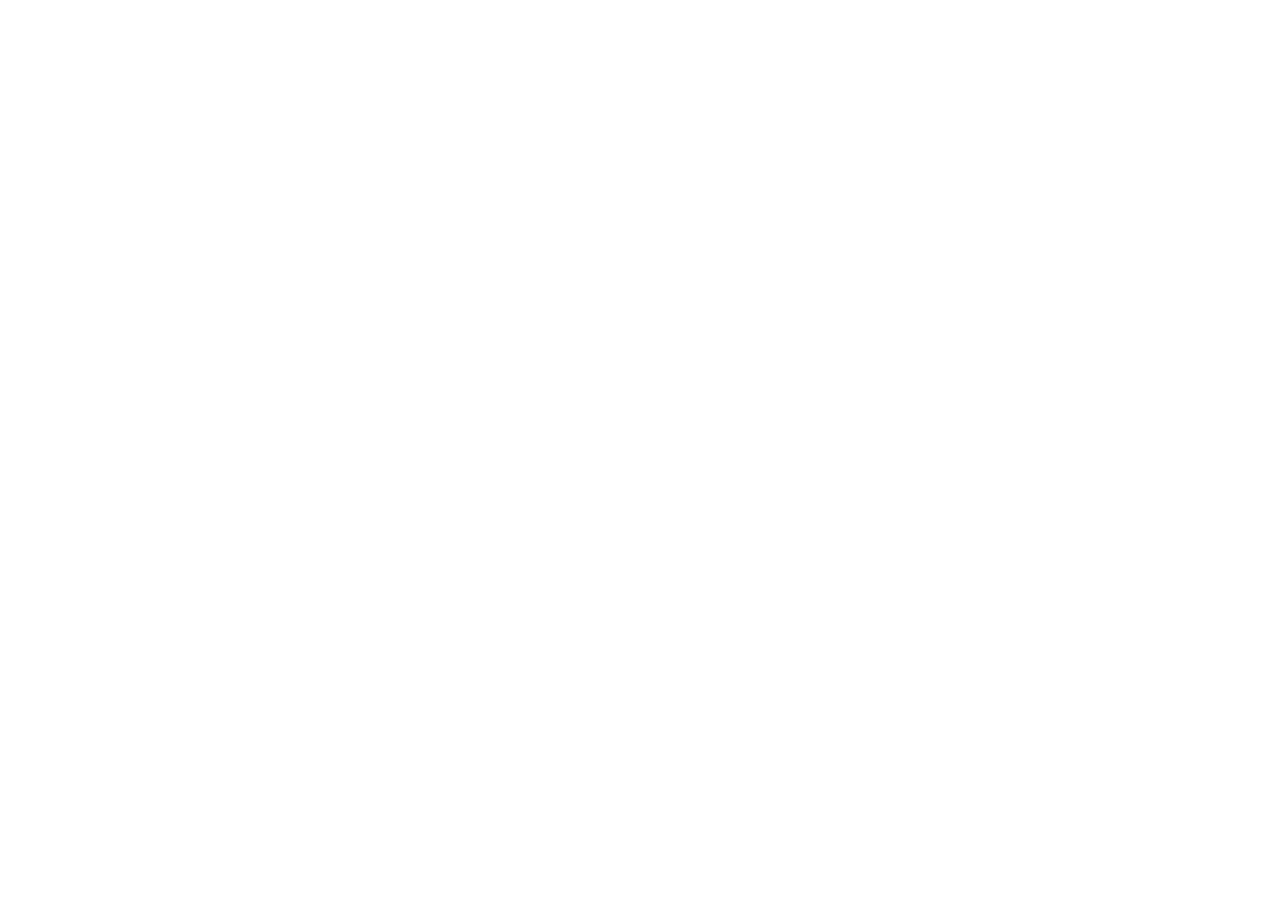
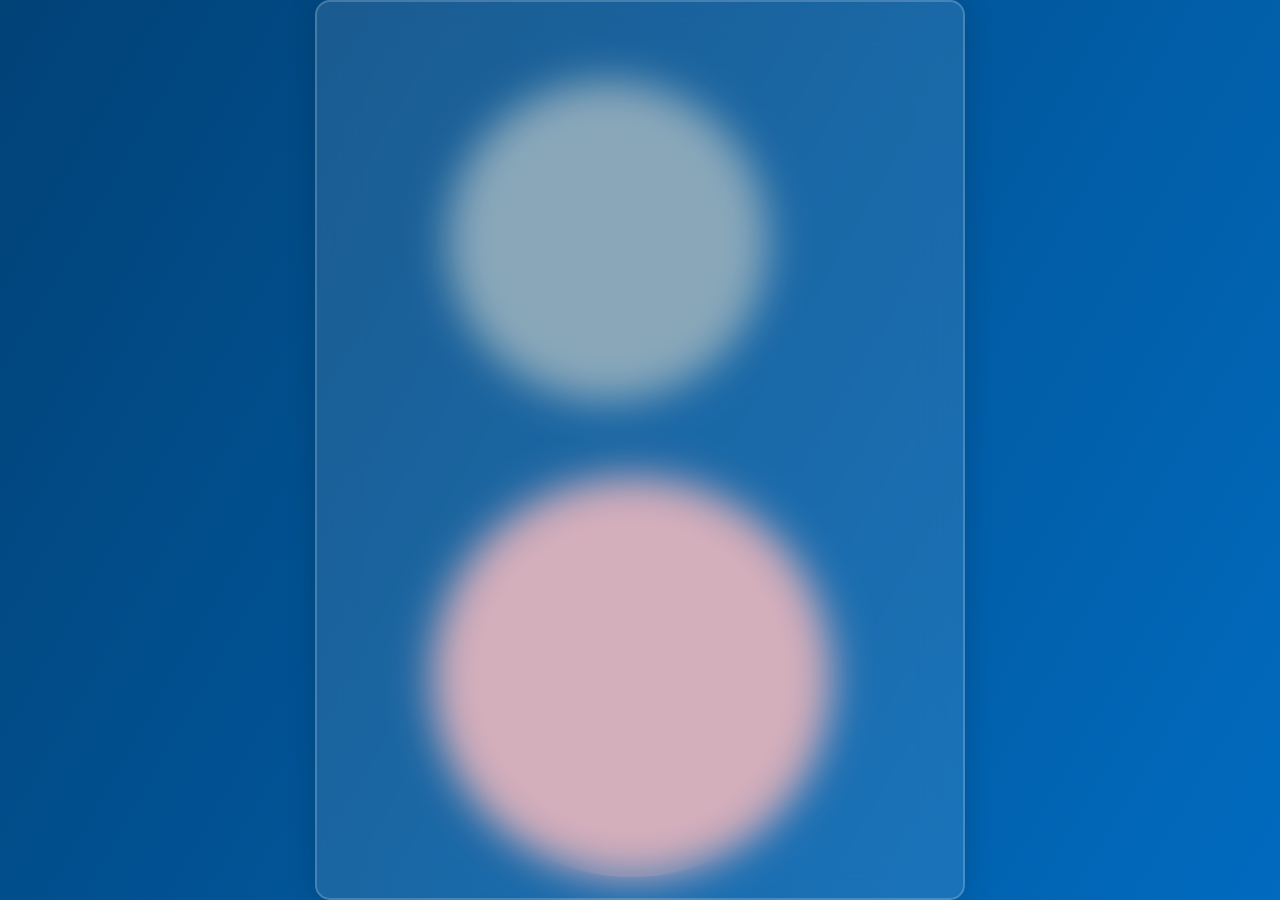
Before and after one commit to qUizo-Dev/Simple-Web-Calculator, a plain HTML site: page index.html in a window 1280 px wide. Before the commit the page ends 800 px from the top, so only its background shows below. Drawn offline with Linux system fonts and the light colour scheme.

Commit message:
Adds basic styling and layout
Initializes basic styling and layout for the page,
including background gradients, circular design elements,
and a central container for content. This establishes
the visual foundation for the application.

```diff
--- a/desing.css
+++ b/desing.css
@@ -0,0 +1,65 @@
+@import url('https://fonts.googleapis.com/css2?family=Poppins:ital,wght@0,100;0,200;0,300;0,400;0,500;0,600;0,700;0,800;0,900;1,100;1,200;1,300;1,400;1,500;1,600;1,700;1,800;1,900&display=swap');
+* {
+    margin: 0;
+    padding: 0;
+    box-sizing: border-box;
+    outline: none;
+    border: none;
+    font-family: 'Poppins', sans-serif;
+}
+
+body {
+    display: flex;
+    justify-content: center;
+    align-items: center;
+    min-height: 100vh;
+    background: linear-gradient(-60deg, #016bbf, #014277);
+    position: relative;
+}
+
+.circle1 {
+    position: absolute;
+    top: 9%;
+    left: 35%;
+    width: 20em;
+    height: 20em;
+    border-radius: 50%;
+    background: #7C9EB2;
+}
+.circle2 {
+    position: absolute;
+    top: 53%;
+    right: 35%;
+    width: 25em;
+    height: 25em;
+    border-radius: 50%;
+    background: #CFA5B4;
+}
+
+.back {
+    width: 650px;
+    height: 900px;
+    display: flex;
+    justify-content: center;
+    align-items: center;
+    background: #ffffff1a;
+    padding: 1.5em;
+    border-radius: 15px;
+    border: 2px solid #ffffff30;
+    box-shadow: 0 0 30px #0000002a;
+    backdrop-filter: blur(20px);
+}
+
+/*#result {
+    width: 496px;
+    height: 80px;
+    border: none;
+    border-top-left-radius: 5px;
+    border-top-right-radius: 5px;
+    background-color: white;
+    position: absolute;
+    top: 1px;
+
+    text-align: right;
+
+}*/
--- a/index.html
+++ b/index.html
@@ -9,8 +9,14 @@
         <link rel="stylesheet" href="desing.css">
     </head>
     <body>
-        <div id="container">
-            <div id="result"></div>
+        <div class="container">
+            <div class="circle1"></div>
+            <div class="circle2"></div>
+
+            <div class="back">
+
+            </div>
+            <!--<input id="result">-->
         </div>
         <script src="script.js" async defer></script>
     </body>
```
